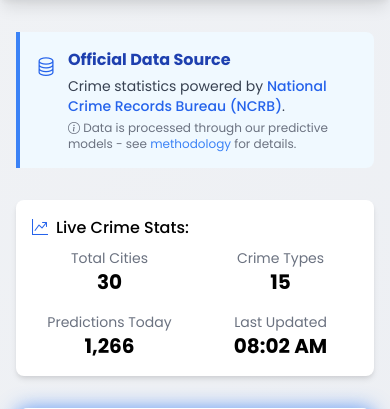
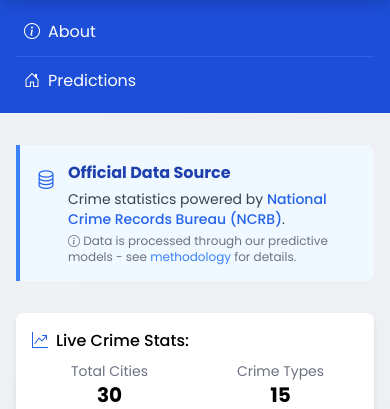
Before and after one commit to DAKSHSHARMA2901/CrimeRate-AI, a Flask app: template templates/index.html in a window 390 px wide. Shown: the part 56-465 px from the top of the page. Run offline with Flask 3, Linux system fonts and the light colour scheme; the template is opened without the code that fills it, so the values that code supplies are empty; parts of the project's set-up code (start-up, migrations or seed data) failed here and were passed over.

Commit message:
Update index.html

```diff
--- a/templates/index.html
+++ b/templates/index.html
@@ -86,31 +86,31 @@
     </style>
 </head>
 <body class="min-h-screen">
-    <!-- Navigation Bar -->
+    <!-- Enhanced Navigation -->
     <nav class="bg-gradient-to-r from-blue-600 to-blue-800 text-white shadow-lg sticky top-0 z-50">
         <div class="container mx-auto px-4 py-3 flex justify-between items-center">
             <a href="{{ url_for('index') }}" class="text-xl font-bold flex items-center hover:text-blue-200 transition duration-200">
                 <i class="bi bi-shield-lock mr-2"></i>
                 <span>CrimeRate<span class="text-blue-200">AI</span></span>
             </a>
-        <!-- Desktop Menu -->
             <div class="hidden md:flex space-x-6">
+
+
                 <a href="{{ url_for('about') }}" class="nav-link py-1 flex items-center font-medium">
                     <i class="bi bi-info-circle mr-2"></i> About
                 </a>
                 <a href="{{ url_for('index') }}" class="nav-link py-1 flex items-center">
                     <i class="bi bi-house-door mr-2"></i> Predictions
                 </a>
+
             </div>
-        <!-- Hamburger Icon -->
-        <button id="mobileMenuButton" class="md:hidden text-2xl focus:outline-none">
+            <button class="md:hidden text-2xl">
                 <i class="bi bi-list"></i>
             </button>
         </div>
     </nav>
 
-<!-- Mobile Menu (Hidden by default) -->
-<div id="mobileMenu" class="hidden md:hidden bg-blue-700 w-full">
+     <div id="mobileMenu" class="md:hidden bg-blue-700 w-full">
         <div class="container mx-auto px-4 py-2 flex flex-col">
             <a href="{{ url_for('about') }}" class="mobile-menu-item py-3 px-2 flex items-center text-white border-b border-blue-600">
                 <i class="bi bi-info-circle mr-2"></i> About
```
Lines whose indentation alone changed are shown as unchanged.
